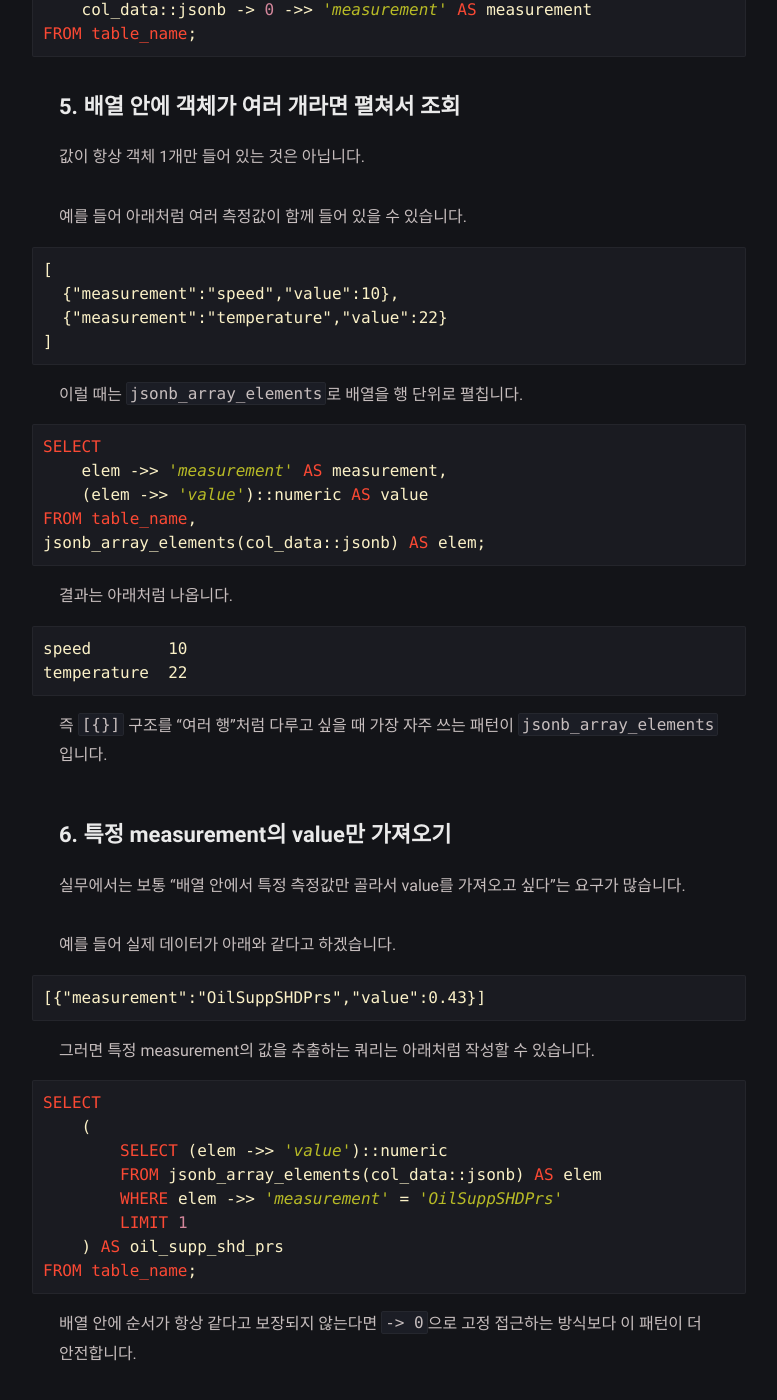
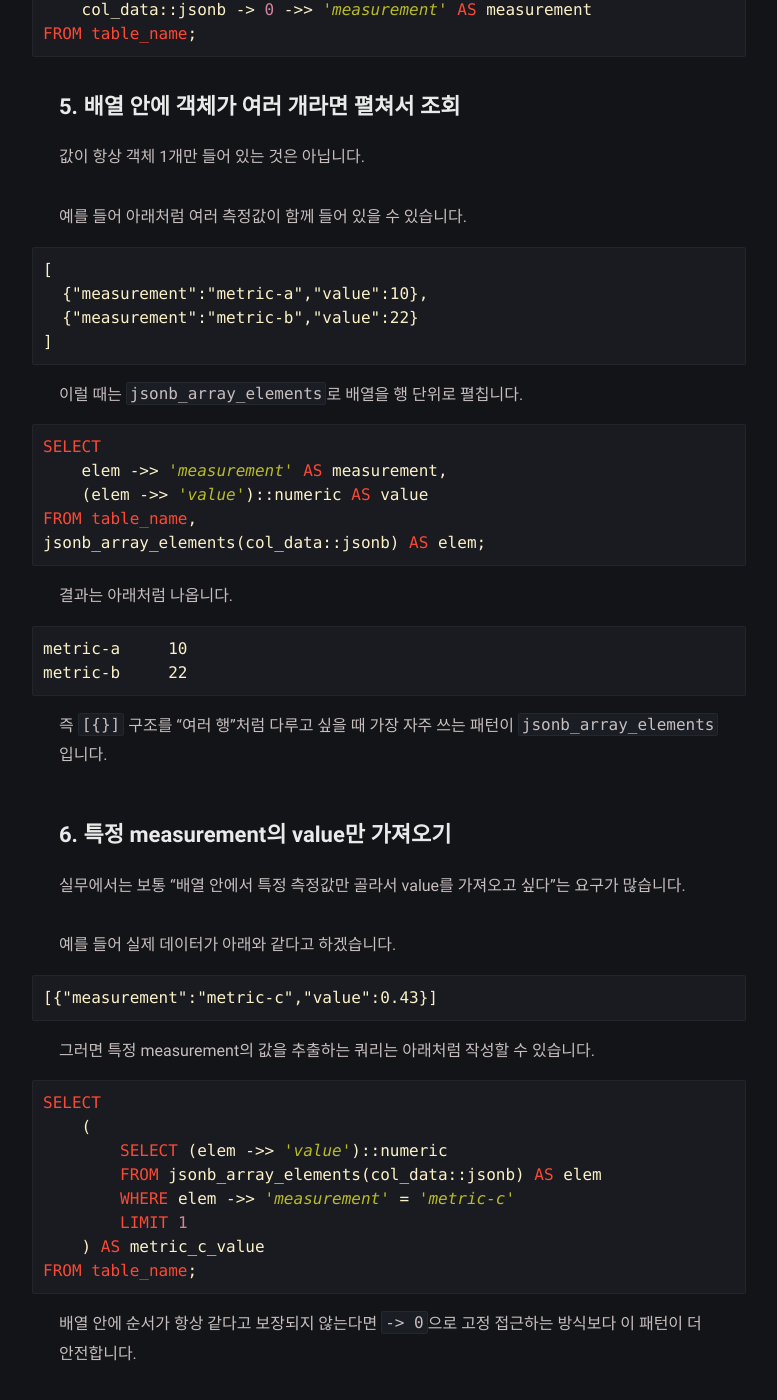
Before and after one commit to khbae-dev/khbae-dev.github.io, a Jekyll site: the page built from _posts/postgresql-json-text-array/2026-03-11-postgresql-extract-from-text-json-array.md, in a window 1280 px wide and 1400 px high, scrolled down 3025 px. Shown: the whole window, without its empty margins (251-1028 px from the left). Built offline with Jekyll 4.4.1, drawn with Linux system fonts in a browser that asks for light colours; some of the changed text lies outside the part shown.

Commit message:
Use generic sample data in dev posts

````diff
--- a/_posts/postgresql-json-text-array/2026-03-11-postgresql-extract-from-text-json-array.md
+++ b/_posts/postgresql-json-text-array/2026-03-11-postgresql-extract-from-text-json-array.md
@@ -10,13 +10,13 @@ description: PostgreSQL에서 text 컬럼에 저장된 `[{}]` 형태의 JSON 문
 예를 들면 아래처럼 저장돼 있습니다.
 
 ```text
-[{"measurement":"speed","value":10}]
+[{"measurement":"metric-a","value":10}]
 ```
 
 또는
 
 ```text
-[{"measurement":"OilSuppSHDPrs","value":0.43}]
+[{"measurement":"metric-b","value":0.43}]
 ```
 
 이럴 때 중요한 포인트는 하나입니다.
@@ -38,7 +38,7 @@ CREATE TABLE table_name (
 `col_data` 값은 이런 형태입니다.
 
 ```text
-[{"measurement":"temperature","value":23.4}]
+[{"measurement":"metric-a","value":23.4}]
 ```
 
 즉 구조는 아래와 같습니다.
@@ -74,13 +74,13 @@ FROM table_name;
 예를 들어 값이 아래와 같다면
 
 ```text
-[{"measurement":"speed","value":10}]
+[{"measurement":"metric-a","value":10}]
 ```
 
 결과는 아래처럼 나옵니다.
 
 ```text
-speed
+metric-a
 ```
 
 ## 3. `value`도 같이 꺼낼 수 있다
@@ -128,8 +128,8 @@ FROM table_name;
 
 ```text
 [
-  {"measurement":"speed","value":10},
-  {"measurement":"temperature","value":22}
+  {"measurement":"metric-a","value":10},
+  {"measurement":"metric-b","value":22}
 ]
 ```
 
@@ -146,8 +146,8 @@ jsonb_array_elements(col_data::jsonb) AS elem;
 결과는 아래처럼 나옵니다.
 
 ```text
-speed        10
-temperature  22
+metric-a     10
+metric-b     22
 ```
 
 즉 `[{}]` 구조를 "여러 행"처럼 다루고 싶을 때 가장 자주 쓰는 패턴이 `jsonb_array_elements`입니다.
@@ -159,7 +159,7 @@ temperature  22
 예를 들어 실제 데이터가 아래와 같다고 하겠습니다.
 
 ```text
-[{"measurement":"OilSuppSHDPrs","value":0.43}]
+[{"measurement":"metric-c","value":0.43}]
 ```
 
 그러면 특정 measurement의 값을 추출하는 쿼리는 아래처럼 작성할 수 있습니다.
@@ -169,9 +169,9 @@ SELECT
     (
         SELECT (elem ->> 'value')::numeric
         FROM jsonb_array_elements(col_data::jsonb) AS elem
-        WHERE elem ->> 'measurement' = 'OilSuppSHDPrs'
+        WHERE elem ->> 'measurement' = 'metric-c'
         LIMIT 1
-    ) AS oil_supp_shd_prs
+    ) AS metric_c_value
 FROM table_name;
 ```
 
@@ -184,7 +184,7 @@ FROM table_name;
 ```sql
 SELECT *
 FROM table_name
-WHERE col_data::jsonb -> 0 ->> 'measurement' = 'speed';
+WHERE col_data::jsonb -> 0 ->> 'measurement' = 'metric-a';
 ```
 
 이 방식은 구조가 단순할 때 빠르게 확인하기 좋습니다.
@@ -197,7 +197,7 @@ WHERE col_data::jsonb -> 0 ->> 'measurement' = 'speed';
 예를 들어 어떤 데이터는 아래처럼 들어옵니다.
 
 ```text
-[{"measure":"temperature","value":23.4}]
+[{"measure":"metric-a","value":23.4}]
 ```
 
 이럴 때는 `COALESCE`로 두 키를 함께 처리할 수 있습니다.
````
Also changed, not shown: _posts/aws-s3-request-time-too-skewed-in-closed-network/2026-03-09-aws-s3-request-time-too-skewed-in-closed-network.md (+1 -1 lines), _posts/npm-concurrently-without-install-using-npx/2026-03-09-npm-concurrently-without-install-using-npx.md (+2 -2 lines).
